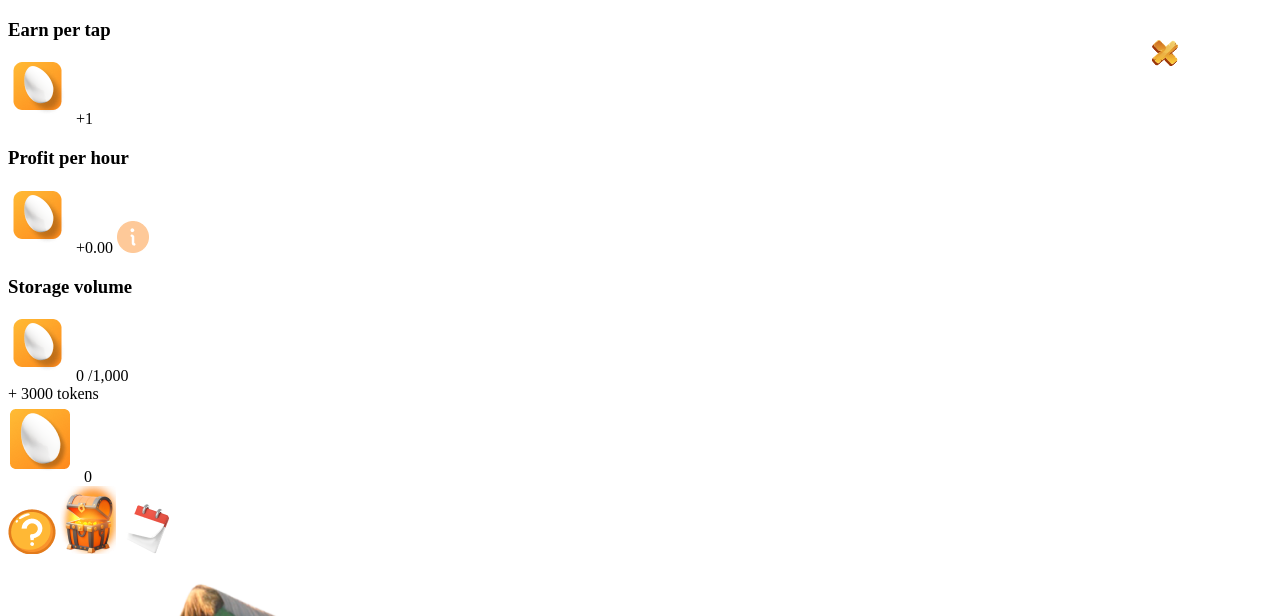
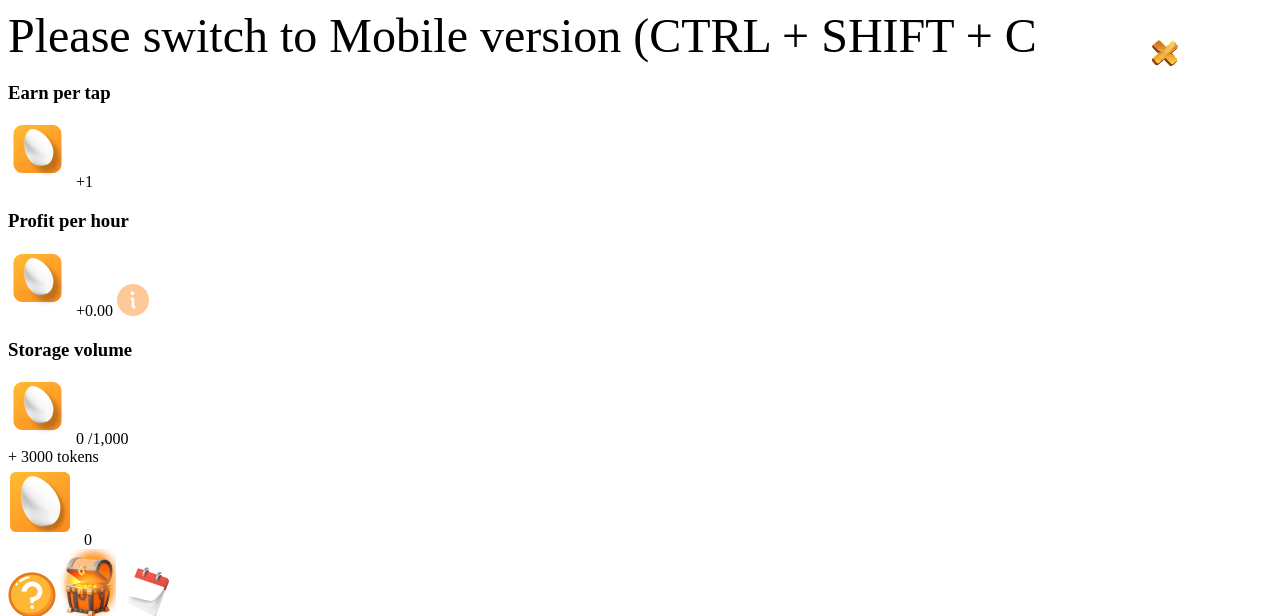
Before and after one commit to LordGregor1331/telegram-app, a Flask app: page / in a window 1280 px wide; the page is wider, and only the part inside the window is pictured. Shown: the top 616 px of that part. Run offline with Flask 3, Linux system fonts and the light colour scheme; data comes from the database, SQL or seed files in the repository.

Commit message:
pre alpha commit

```diff
--- a/website/templates/main_page.html
+++ b/website/templates/main_page.html
@@ -1,4 +1,5 @@
 <section class="section" id="main-page">
+    <div class="desktop balsamiq" style="color: black; font-size: 48px;">Please switch to Mobile version (CTRL + SHIFT + C</div>
     <header>
         <nav class="main-page-nav">
             <div class="main-page-navpoint" id="earnpertap">
```
